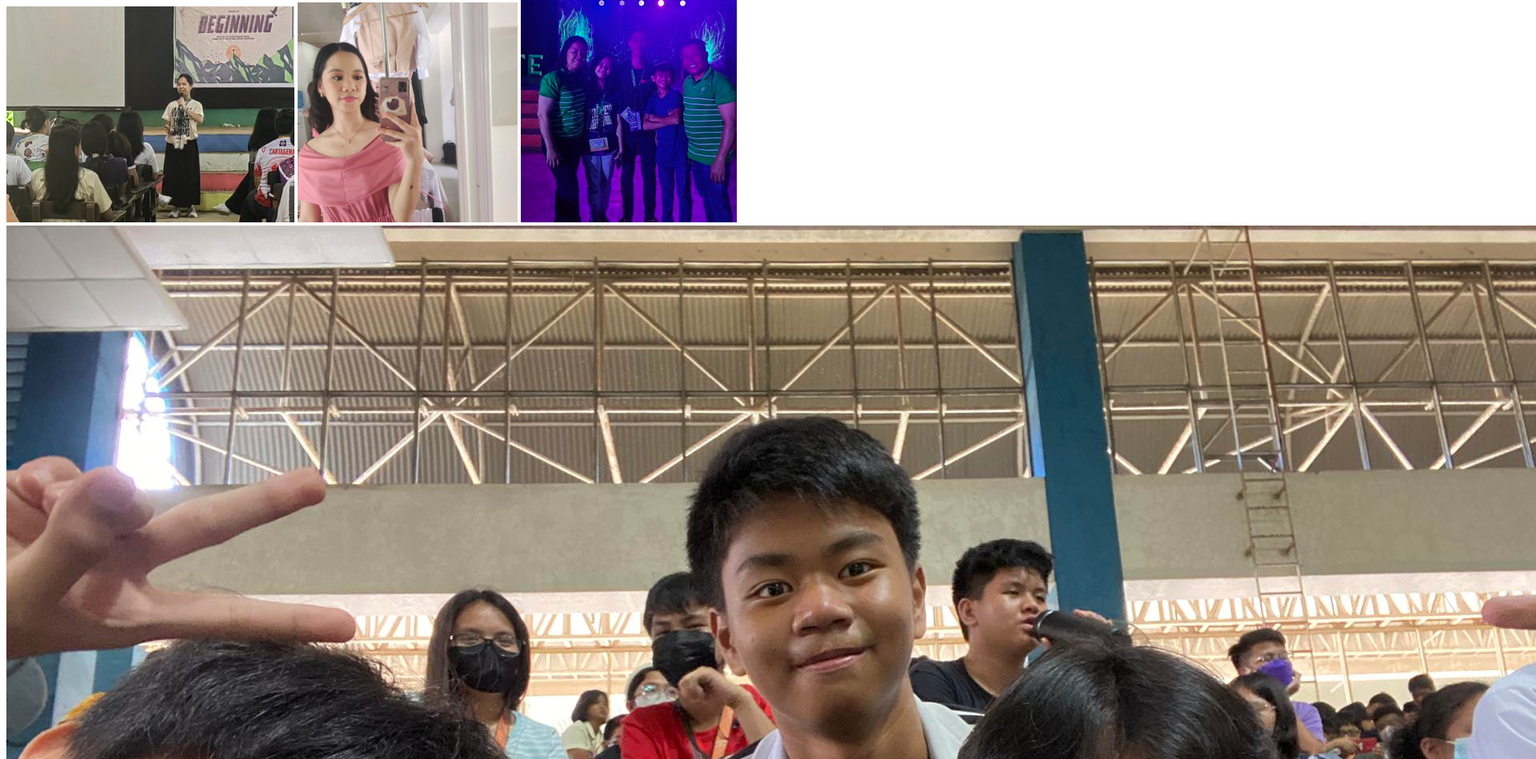
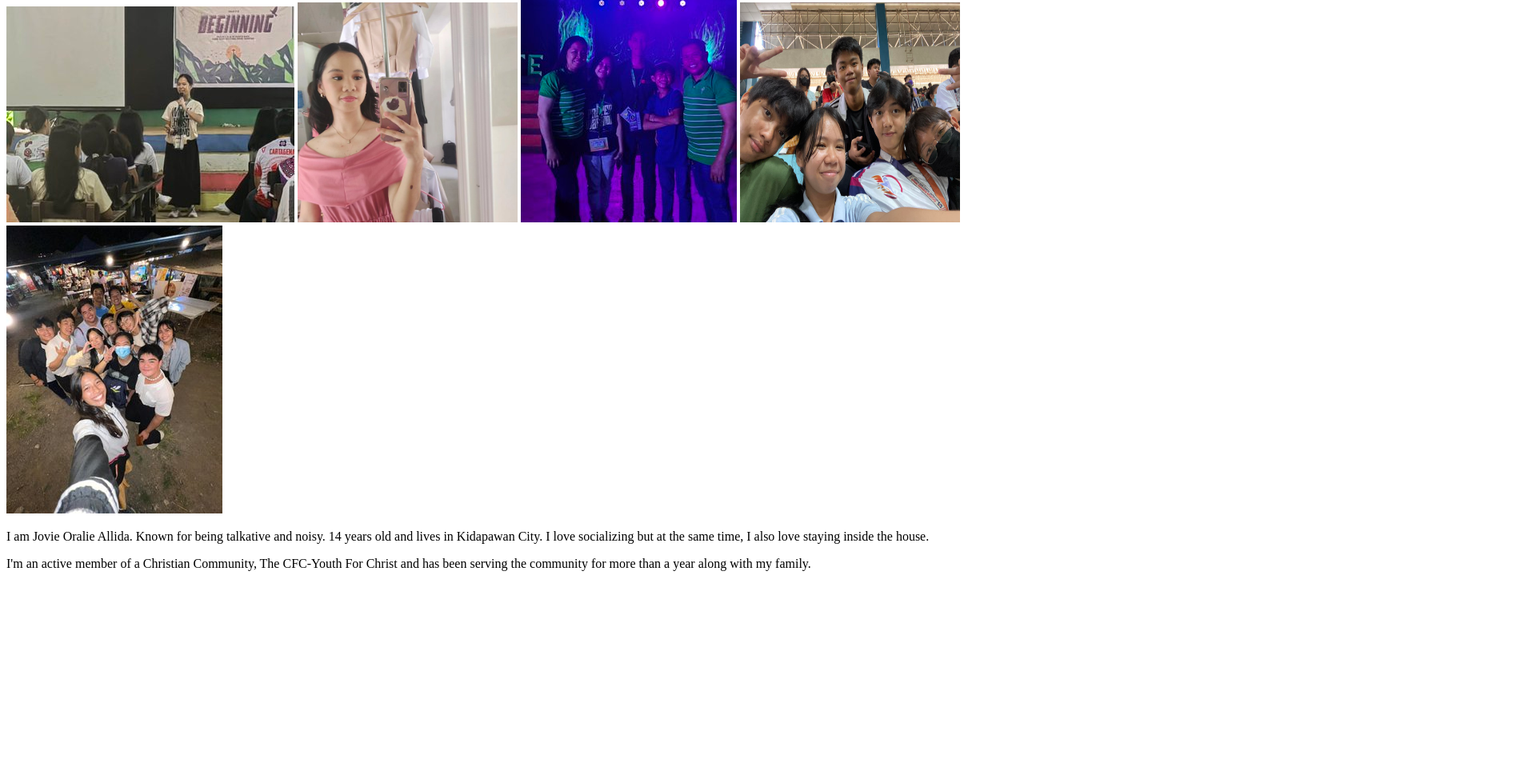
Before and after one commit to ubezzz/jovieallida_q1gfa1, a plain HTML site: page page.html in a window 1280 px wide. Shown: the part 190-1139 px from the top of the page at 80% size, 1920 px wide, since content can reach past the window. After the commit the page ends 920 px from the top, so only its background shows below. Drawn offline with Linux system fonts and the light colour scheme.

Commit message:
Add files via upload

```diff
--- a/page.html
+++ b/page.html
@@ -6,8 +6,8 @@
     <img src="jobi.jpg" alt="">
     <img src="joviee.jpg" alt="" width="275" height="275">
     <img src="family.jpg" alt="">
-    <img src="friends.jpg" alt="">
-    <img src="friends.jpg" alt="">
+    <img src="friends.jpg" alt="" width="275" height="275">
+    <img src="friendsss.jpg" alt="">
      <br>
     <p> I am Jovie Oralie Allida. Known for being talkative and noisy. 14 years old and lives in Kidapawan City. I love socializing but at the same time, I also love staying inside the house.</p>
     <p> I'm an active member of a Christian Community, The CFC-Youth For Christ and has been serving the community for more than a year along with my family.</p>
```
